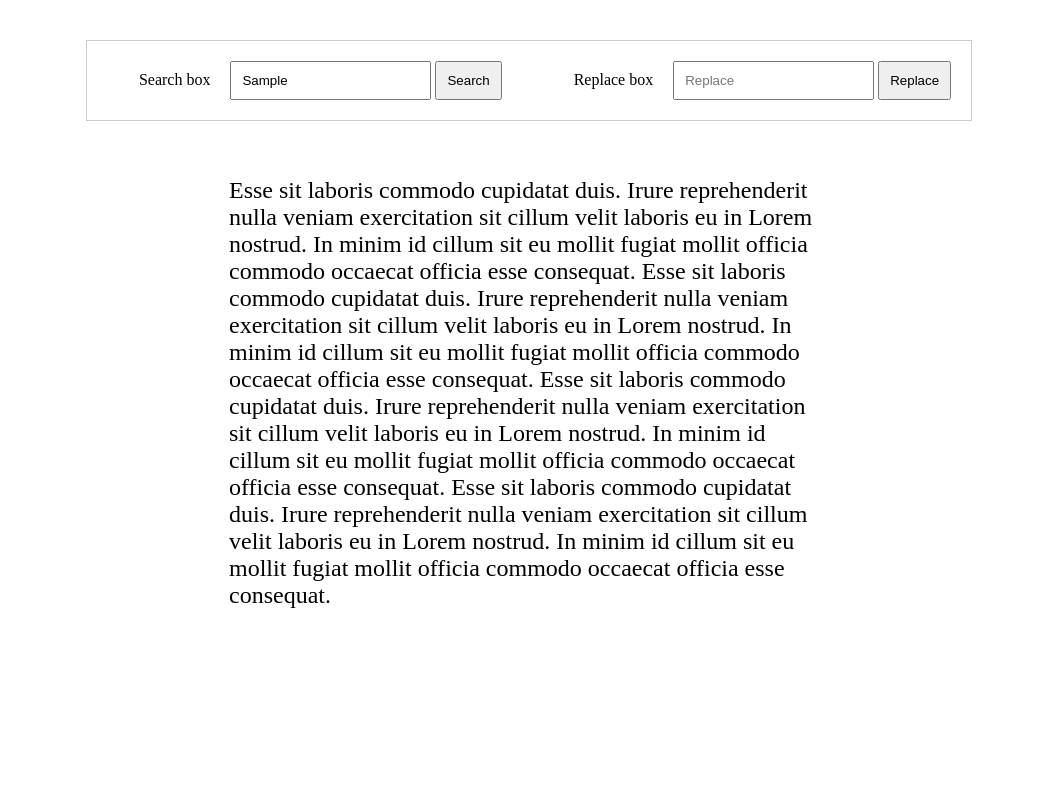
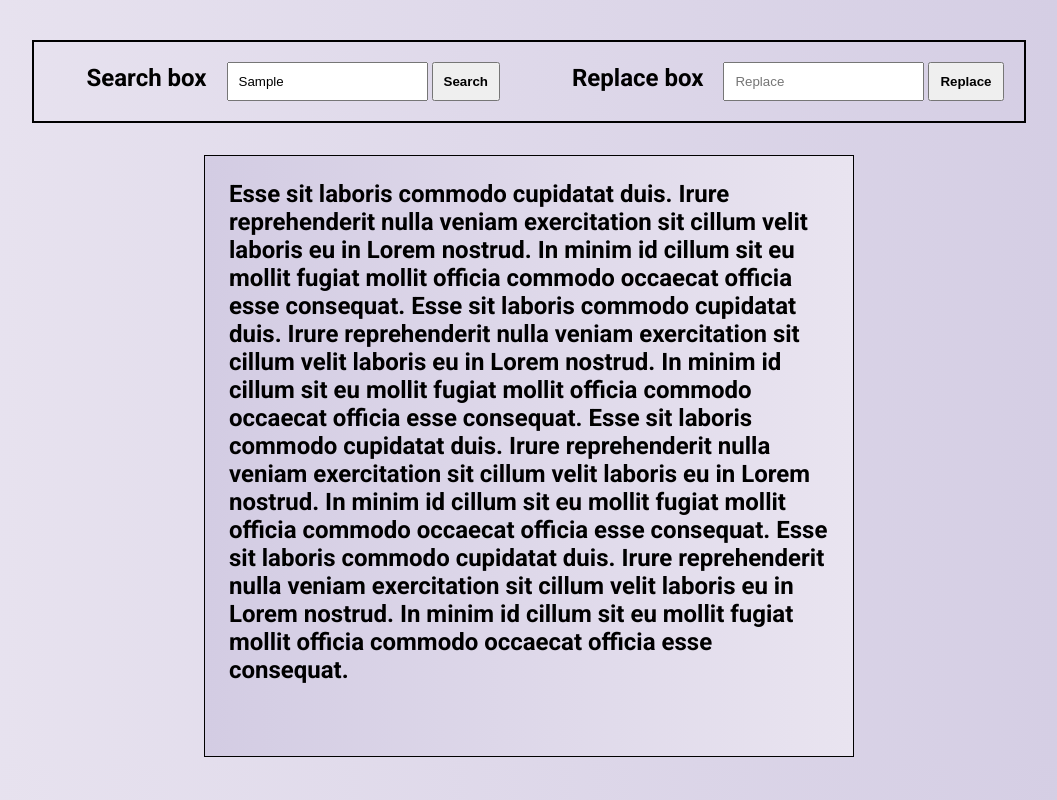
Before and after one commit to mahdimorasmmb/Replace-app, a plain HTML site: page index.html in a window 1280 px wide. Both pictures are taken after typing "Sample" into the empty fields and a click on the button "Search". Shown: the whole page, without its empty margins (111-1168 px from the left). Drawn offline with Linux system fonts and the light colour scheme.

Commit message:
css and html update

```diff
--- a/app.js
+++ b/app.js
@@ -1,28 +1,36 @@
 const replaceInput = document.querySelector("#replaceInput");
 const SearchInput = document.querySelector("#SearchInput")
 const Text = document.querySelector("#text");
-let result= []
-let reg
+
 
 const finde = () => {
-
+    let reg;
     let strSearch;
-    if(SearchInput.value){
+    let stokText = Text.innerHTML;
+    if (SearchInput.value) {
         strSearch = SearchInput.value;
+        reg = new RegExp(`${strSearch}`, "gi");
+        Text.innerHTML = Text.innerHTML.replace(reg, `<mark>${strSearch}</mark>`);
+        if(stokText === Text.innerHTML){
+            alert("Not found string")
+        } else{
+            setTimeout(()=>{
+                reg = new RegExp(`<mark>${strSearch}</mark>`, "gi");
+                Text.innerHTML = Text.innerHTML.replace(reg,`${strSearch}`)
+            },20000)
+        }
     } else {
         alert("Please enter a search term")
     }
-    reg = new RegExp(`${strSearch}`,"gi")
-    Text.innerHTML = Text.innerHTML.replace(reg,`<mark>${strSearch}</mark>`)
 
 }
 
-const replace =() => {
-    let strreplace ;
-    if(replaceInput.value){
+const replace = () => {
+    let strreplace;
+    if (replaceInput.value) {
         strreplace = replaceInput.value
     } else {
         alert("Please enter a replac text")
     }
-    Text.innerHTML = Text.innerHTML.replace(reg,strreplace)
+    Text.innerHTML = Text.innerHTML.replace(reg, strreplace)
 }
--- a/index.html
+++ b/index.html
@@ -7,11 +7,14 @@
     <meta name="viewport" content="width=device-width, initial-scale=1.0">
     <title>Document</title>
     <link rel="stylesheet" href="./style.css">
+    <link rel="preconnect" href="https://fonts.googleapis.com">
+<link rel="preconnect" href="https://fonts.gstatic.com" crossorigin>
+<link href="https://fonts.googleapis.com/css2?family=Roboto:wght@300;400;500;700&display=swap" rel="stylesheet">
 </head>
 
 <body>
     <div class="container">
-        <div class="input">
+        <div class="Search-control">
             <div class="form-input">
                 <label for="SearchInput">Search box</label>
                 <input type="text" id="SearchInput" placeholder="Search">
--- a/style.css
+++ b/style.css
@@ -2,6 +2,10 @@ body{
     display: flex;
     align-items: center;
     justify-content: center;
+    font-family: 'Roboto', sans-serif;
+    background: linear-gradient(to left, #D3CCE3,#E9E4F0);
+
+
 
 }
 
@@ -12,10 +16,10 @@ body{
     justify-content: center;
 
 }
-.input {
+.Search-control {
     display: flex;
     margin-top: 2rem;
-    border: 1px solid #ccc;
+    border: 2px solid #000;
 }
 
 
@@ -31,10 +35,21 @@ body{
 .form-input input {
     margin-left:1rem
 }
+.form-input label{
+    font-size:1.5rem;
+    font-weight:bold;
+}
+.form-input button{
+    font-weight: bold;
+}
 
 .text {
     margin-top: 2rem;
     width: 600px;
     height:600px;
     font-size: 1.5rem;
+    font-weight: bold;
+    background: linear-gradient(to left, #E9E4F0,#D3CCE3);
+    border: 1px solid #000;
+    padding: 0rem 1.5rem;
 }
```
